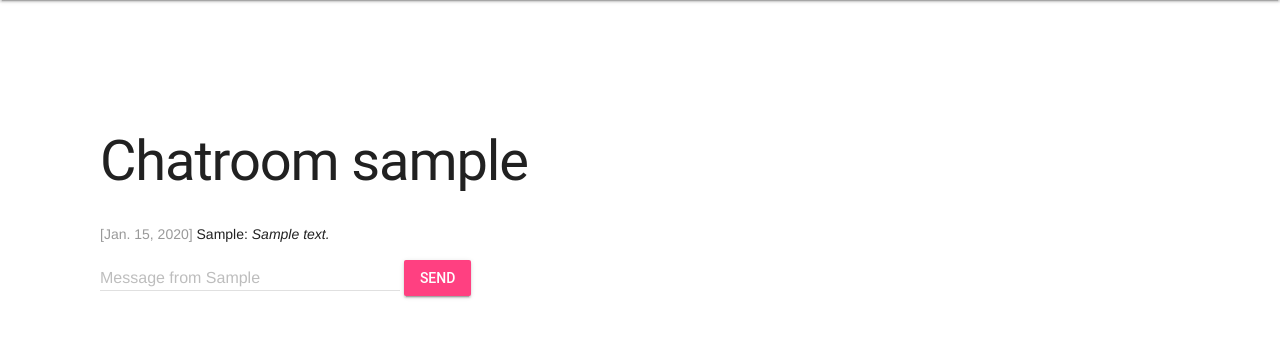
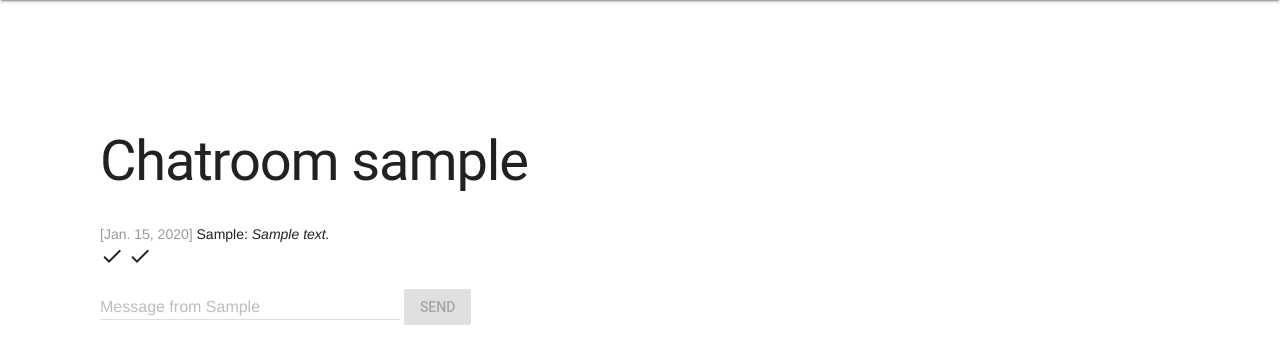
Before and after one commit to UenalAnastasiia/Django-Chat-App, a Django app: page /chat/ in a window 1280 px wide. Shown: the part 64-428 px from the top of the page. Run offline with Django 5.2, Linux system fonts and the light colour scheme; a user stored in the database is signed in; tables that the repository leaves empty hold one stand-in row (values such as "Sample post").

Commit message:
change return from server to JSON; disable btn

```diff
--- a/django_chat_app/chat/templates/chat/chatroom.html
+++ b/django_chat_app/chat/templates/chat/chatroom.html
@@ -1,25 +1,88 @@
-{% extends "base.html" %} {% block content %}
+{% extends "base.html" %}
+{% block content %}
+
+<script>
+  enableSendBtn = () => {
+    if(messageField.value === "") { sendBtn.disabled = true; }
+    else { sendBtn.disabled = false; }
+  }
+
+
+  async function sendMessage() {
+    let fd = new FormData();
+    let token = '{{ csrf_token }}';
+    fd.append('textmessage', messageField.value);
+    fd.append('csrfmiddlewaretoken', token);
+    const today = new Date();
+    const currMonth = today.toLocaleDateString("en-us", { month: "short" });
+    let currdateFormat = currMonth + '. ' + today.getDate() + ', ' + today.getFullYear();
+    try {
+      messageContainer.innerHTML += `
+        <div style="display: flex;  flex-direction: column" id="deleteMessageContainer" class="grey-color">
+          <div>
+            <span class="grey-color">[${currdateFormat}]</span>
+            {{ request.user.first_name }}: <i>${messageField.value}</i>
+          </div>
+          <div>
+            <i class="material-icons">done</i>
+          </div>
+        </div>
+      `;
+        let response = await fetch('/chat/', {
+            method: 'POST',
+            body: fd
+        });
+        let json = await response.json();
+        let nmd = JSON.parse(json);
+        console.log('Message ', nmd.fields);
+        document.getElementById('deleteMessageContainer').remove();
+        messageContainer.innerHTML += `
+        <div style="display: flex; flex-direction: column">
+          <div>
+            <span class="grey-color">[${currdateFormat}]</span>
+            {{ request.user.first_name }}: <i>${nmd.fields.text}</i>
+          </div>
+          <div>
+            <i class="material-icons">done</i>
+            <i class="material-icons">done</i>
+          </div>
+        </div>`;
+        messageField.value = '';
+        document.getElementById('messageDiv').classList.remove('is-dirty');
+    } catch (e) {
+        console.error('An error occured', e);
+    }
+  }
+</script>
+
   {% if request.user.is_authenticated %}
   <h1>Chatroom {{ request.user }}</h1>
 
-  {% for message in messages %}
-    <div>
-      <span class="grey-color">[{{ message.created_at }}]</span> {{ message.author.first_name }}: <i>{{ message.text }}</i>
-    </div>
-  {% endfor %}
+  <div style="display: flex;  flex-direction: column" id="messageContainer">
+    {% for message in messages %}
+        <div>
+          <span class="grey-color">[{{ message.created_at }}]</span>
+          {{ message.author.first_name }}: <i>{{ message.text }}</i>
+        </div>
+        <div>
+          <i class="material-icons">done</i>
+          <i class="material-icons">done</i>
+        </div>
+    {% endfor %}
+  </div>
 
-  <form action="/chat/send/" method="post">
-      <!-- token - ist eine versteckte Variable, die zuordnet, dass die Anfrage von mir kommt -->
+  <form onsubmit="sendMessage(); return false;" method="post">
       {% csrf_token %}
-      <div class="mdl-textfield mdl-js-textfield mdl-textfield--floating-label">
-        <label class="mdl-textfield__label" for="textmessage">Message from {{ request.user.first_name }}</label>
-        <input class="mdl-textfield__input" type="text" id="textmessage" name="textmessage" maxlength="500">
+      <div id="messageDiv" class="mdl-textfield mdl-js-textfield mdl-textfield--floating-label">
+        <label class="mdl-textfield__label" for="messageField">Message from {{ request.user.first_name }}</label>
+        <input class="mdl-textfield__input" type="text" id="messageField" name="textmessage" onkeyup="enableSendBtn()" maxlength="500">
       </div>
-      <button class="mdl-button mdl-js-button mdl-button--raised mdl-js-ripple-effect mdl-button--accent">
-          <a href="chat/send/"></a>
-          Send
+      <button id='sendBtn' disabled class="mdl-button mdl-js-button mdl-button--raised mdl-js-ripple-effect mdl-button--accent">
+        Send
       </button>
   </form>
+
+
 
   {% else %}
     <h1>Not logged in</h1>
--- a/django_chat_app/chat/views.py
+++ b/django_chat_app/chat/views.py
@@ -1,25 +1,24 @@
 from django.contrib.auth.decorators import login_required
-from django.http import HttpResponseRedirect
+from django.core import serializers
+from django.http import HttpResponseRedirect, JsonResponse
 from django.shortcuts import render
 from .models import Message, Chat
 from django.contrib.auth import authenticate, login, logout
 
 @login_required(login_url='/login/')
 def chat_view(request):
-    chatMessage = Message.objects.filter(chat__id=1)
-    return render(request, 'chat/chatroom.html', {'messages': chatMessage})
-
-
-def send_message_to_DB(request):
     if request.method == 'POST':
         myChat = Chat.objects.get(id=1)
-        Message.objects.create(
+        new_message = Message.objects.create(
             text=request.POST['textmessage'],
             chat=myChat,
             author=request.user,
             receiver=request.user)
+        serialized_message = serializers.serialize('json', [ new_message ])
+        return JsonResponse(serialized_message[1:-1], safe=False)
 
-    return HttpResponseRedirect('/chat/')
+    chatMessage = Message.objects.filter(chat__id=1)
+    return render(request, 'chat/chatroom.html', {'messages': chatMessage})
 
 
 def login_view(request):
--- a/django_chat_app/django_chat_app/urls.py
+++ b/django_chat_app/django_chat_app/urls.py
@@ -14,15 +14,18 @@ Including another URLconf
     1. Import the include() function: from django.urls import include, path
     2. Add a URL to urlpatterns:  path('blog/', include('blog.urls'))
 """
+
 from django.contrib import admin
+from django.shortcuts import redirect
 from django.urls import path
-from chat.views import chat_view, login_view, logout_view, send_message_to_DB
+from chat.views import chat_view, login_view, logout_view
 from register import views as v
 
+
 urlpatterns = [
+    path('', lambda request: redirect('login/', permanent=True)),
     path('admin/', admin.site.urls),
     path('chat/', chat_view),
-    path('chat/send/', send_message_to_DB),
     path('login/', login_view),
     path('logout/', logout_view),
     path("register/", v.register),
--- a/django_chat_app/templates/base.html
+++ b/django_chat_app/templates/base.html
@@ -10,6 +10,7 @@
     <link rel="stylesheet" href="{% static 'css/style.css' %}">
     <script defer src="https://code.getmdl.io/1.3.0/material.min.js"></script>
   </head>
+
   <body>
     <div class="mdl-layout mdl-js-layout mdl-layout--fixed-header">
           <header class="mdl-layout__header">
```
Also changed, not shown: django_chat_app/static/js/script.js (added).
